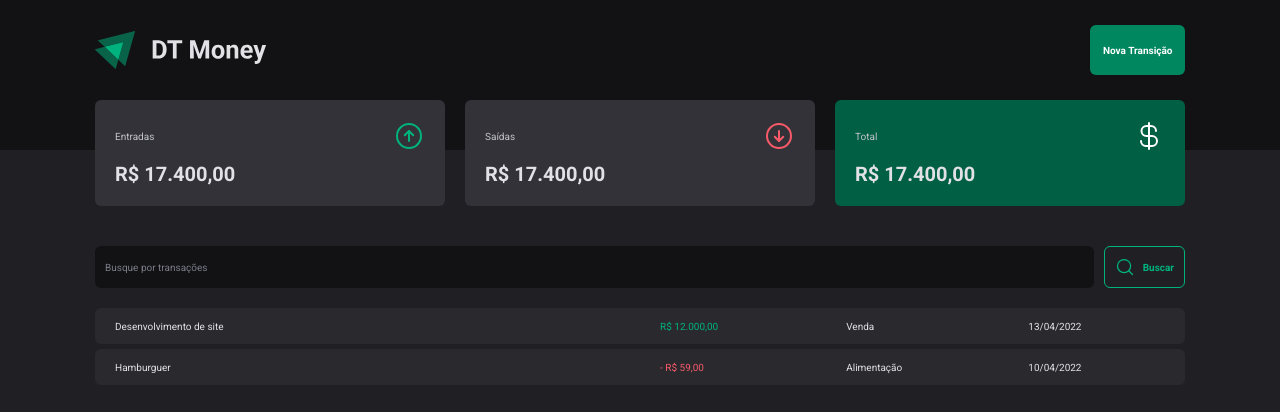
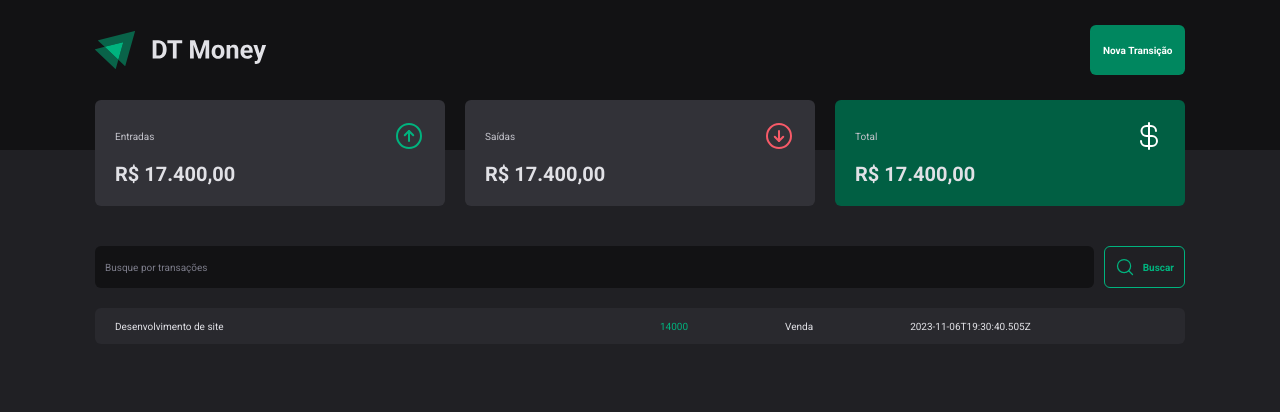
Before and after one commit to JonatasAS/Project_Ignite_03, a React (Vite) app in the folder dt-money/: page / in a window 1280 px wide. Shown: the top 412 px of the page. Built offline with nearby package versions, Linux system fonts and the light colour scheme; data requests are answered from the project's data file.

Commit message:
request reponse with json-server

```diff
--- a/dt-money/server.json
+++ b/dt-money/server.json
@@ -1,3 +1,12 @@
 {
-    "transactions": []
+    "transactions": [
+        {
+            "id": 1,
+            "description": "Desenvolvimento de site",
+            "type": "income",
+            "category": "Venda",
+            "price": 14000,
+            "createdAt": "2023-11-06T19:30:40.505Z"
+        }
+    ]
 }
--- a/dt-money/src/App.tsx
+++ b/dt-money/src/App.tsx
@@ -2,12 +2,15 @@ import { ThemeProvider } from "styled-components"
 import { GlobalStyle } from "./styles/global";
 import { defaultTheme } from "./styles/theme/default";
 import { Transactions } from "./pages/Transactions";
+import { TransactionsProvider } from "./contexts/TransactionsContext";
 
 export function App() {
   return (
     <ThemeProvider theme={defaultTheme}>
       <GlobalStyle />
-      <Transactions />
+      <TransactionsProvider>
+        <Transactions />
+      </TransactionsProvider>
     </ThemeProvider>
   )
 }
--- a/dt-money/src/components/Summary/index.tsx
+++ b/dt-money/src/components/Summary/index.tsx
@@ -1,8 +1,14 @@
+import { useContext } from "react";
 import { SummaryCard, SummaryContainer } from "./styles";
 
 import { ArrowCircleUp, ArrowCircleDown, CurrencyDollar } from "phosphor-react"
+import { TransactionsContext } from "../../contexts/TransactionsContext";
 
 export function Summary() {
+    const { transactions } = useContext(TransactionsContext)
+
+    console.log(transactions)
+
     return (
         <SummaryContainer>
             <SummaryCard>
--- /dev/null
+++ b/dt-money/src/contexts/TransactionsContext.tsx
@@ -0,0 +1,41 @@
+import { createContext, ReactNode, useEffect, useState } from "react";
+
+interface Transaction {
+  id: number
+  description: string
+  type: 'income' | 'outcome'
+  price: number
+  category: string
+  createdAt: string
+}
+
+interface TransactionContextType {
+  transactions: Transaction[]
+}
+
+interface TransactionsProviderProps {
+  children: ReactNode
+}
+
+export const TransactionsContext = createContext({} as TransactionContextType)
+
+export function TransactionsProvider({ children }: TransactionsProviderProps) {
+  const [transactions, setTransactions] = useState<Transaction[]>([])
+
+  async function loadTransactions() {
+    const response = await fetch('http://localhost:3333/transactions')
+    const data = await response.json()
+
+    setTransactions(data)
+  }
+
+  useEffect(() => {
+    loadTransactions()
+  }, [])
+
+  return (
+    <TransactionsContext.Provider value={{ transactions }}>
+      { children }
+    </TransactionsContext.Provider>
+  )
+}
--- a/dt-money/src/pages/Transactions/index.tsx
+++ b/dt-money/src/pages/Transactions/index.tsx
@@ -1,9 +1,14 @@
+import { useContext } from "react";
 import { Header } from "../../components/Header";
 import { Summary } from "../../components/Summary/index";
 import { SearchForm } from "./components/SearchForm/index";
 import { PriceHighLight, TrasactionsContainer, TrasactionsTable } from "./styles";
+import { TransactionsContext } from "../../contexts/TransactionsContext";
+
 
 export function Transactions() {
+  const { transactions } = useContext(TransactionsContext)
+
   return (
     <div>
       <Header />
@@ -13,26 +18,20 @@ export function Transactions() {
         <SearchForm />
         <TrasactionsTable>
           <tbody>
-            <tr>
-              <td width="50%">Desenvolvimento de site</td>
-              <td>
-                <PriceHighLight variant="income">
-                  R$ 12.000,00
-               </PriceHighLight>
-              </td>
-              <td>Venda</td>
-              <td>13/04/2022</td>
+            {transactions.map(transactions => {
+              return (
+              <tr key={transactions.id}>
+                <td width="50%">{transactions.description}</td>
+                <td>
+                  <PriceHighLight variant={transactions.type}>
+                    {transactions.price}
+                  </PriceHighLight>
+               </td>
+              <td>{transactions.category}</td>
+              <td>{transactions.createdAt}</td>
             </tr>
-            <tr>
-              <td width="50%">Hamburguer</td>
-              <td>
-                <PriceHighLight variant="outcome">
-                  - R$ 59,00
-               </PriceHighLight>
-              </td>
-              <td>Alimentação</td>
-              <td>10/04/2022</td>
-            </tr>
+              )
+            })}
           </tbody>
         </TrasactionsTable>
       </TrasactionsContainer>
```
